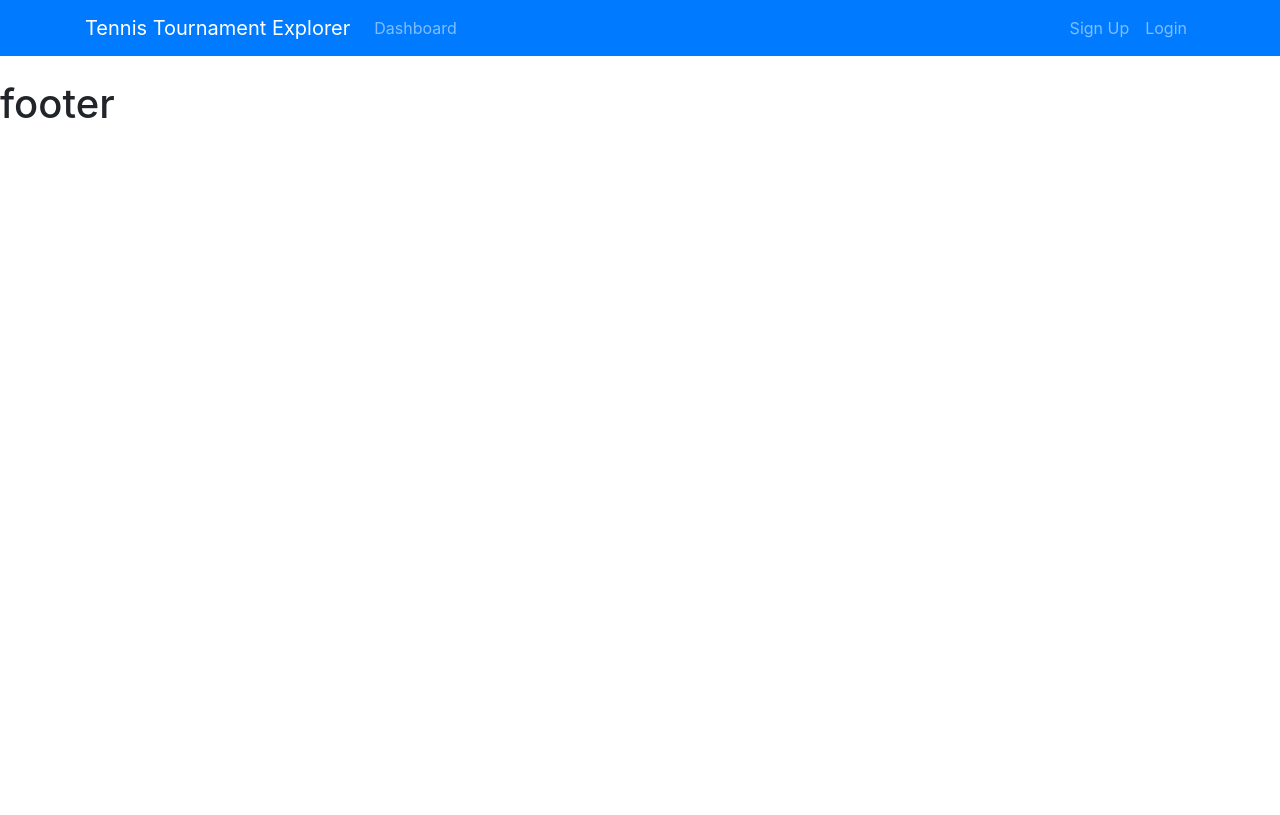
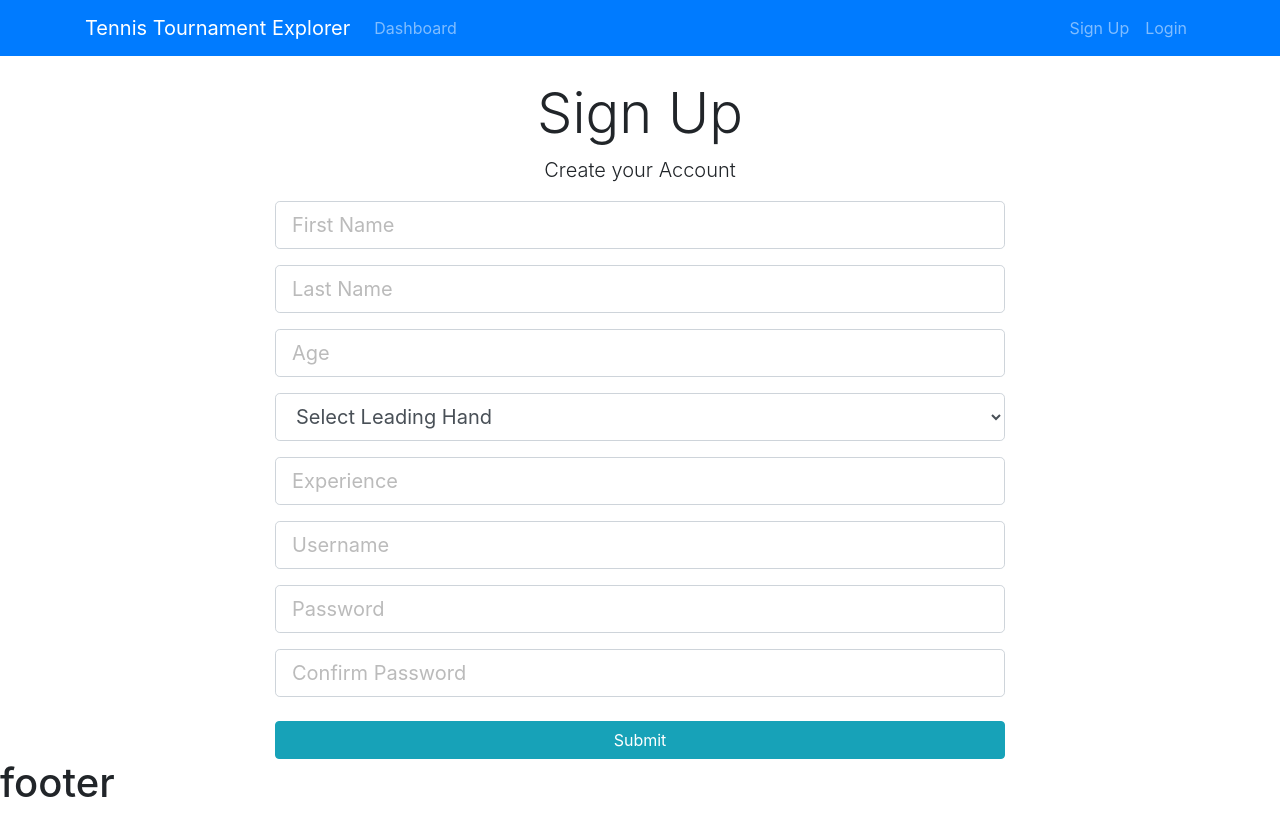
Before and after one commit to tiver69/tennis-log, a React (Create React App) app in the folder react-client/: page /register in a window 1280 px wide. Built offline with nearby package versions, Linux system fonts and the light colour scheme.

Commit message:
add page structure for security

```diff
--- a/react-client/src/App.js
+++ b/react-client/src/App.js
@@ -8,6 +8,9 @@ import UpdateTournament from './components/Tournament/UpdateTournament';
 import TournamentBoard from './components/TournamentBoard/TournamentBoard';
 import AddMatch from './components/TournamentBoard/Match/AddMatch';
 import UpdateMatch from './components/TournamentBoard/Match/UpdateMatch';
+import Landing from './components/Layout/Landing';
+import Register from './components/PlayerManagment/Register';
+import Login from './components/PlayerManagment/Login';
 import Footer from './components/Layout/Footer';
 import { BrowserRouter as Router, Route } from 'react-router-dom';
 import { Provider } from 'react-redux';
@@ -21,6 +24,15 @@ return (
 	<Router>
 	<div className="App">
 		<Header />
+		{
+			//Public routes
+		}
+		<Route exact path="/" component={ Landing }/>
+		<Route exact path="/register" component={ Register }/>
+		<Route exact path="/login" component={ Login }/>
+		{
+			//Private routes
+		}
 		<Route exact path="/dashboard" component={ Dashboard }/>
 		<Route exact path="/addTournament" component={ AddTournament }/>
 		<Route exact path="/updateTournament/:tournamentId" component={ UpdateTournament }/>
--- a/react-client/src/components/Layout/Header.js
+++ b/react-client/src/components/Layout/Header.js
@@ -1,13 +1,14 @@
 import React, { Component } from 'react';
+import { Link } from 'react-router-dom';
 
 class Header extends Component {
 	render(){
 		return (
 		<nav className="navbar navbar-expand-sm navbar-dark bg-primary mb-4">
 		    <div className="container">
-		        <a className="navbar-brand" href="Dashboard.html">
+		        <Link className="navbar-brand" to="/">
 		            Tennis Tournament Explorer
-		        </a>
+		        </Link>
 		        <button className="navbar-toggler" type="button" data-toggle="collapse" data-target="#mobile-nav">
 		            <span className="navbar-toggler-icon" />
 		        </button>
@@ -15,22 +16,22 @@ class Header extends Component {
 		        <div className="collapse navbar-collapse" id="mobile-nav">
 		            <ul className="navbar-nav mr-auto">
 		                <li className="nav-item">
-		                    <a className="nav-link" href="/dashboard">
+		                    <Link className="nav-link" to="/dashboard">
 		                        Dashboard
-		                    </a>
+		                    </Link>
 		                </li>
 		            </ul>
 
 	                <ul className="navbar-nav ml-auto">
 	                    <li className="nav-item">
-	                        <a className="nav-link " href="register.html">
+	                        <Link className="nav-link " to="/register">
 	                            Sign Up
-	                        </a>
+	                        </Link>
 	                    </li>
 	                    <li className="nav-item">
-	                        <a className="nav-link" href="login.html">
+	                        <Link className="nav-link" to="login">
 	                            Login
-	                        </a>
+	                        </Link>
 	                    </li>
 	                </ul>
 	            </div>
--- /dev/null
+++ b/react-client/src/components/Layout/Landing.js
@@ -0,0 +1,32 @@
+import React, { Component } from 'react';
+import { Link } from 'react-router-dom';
+
+class Landing extends Component {
+	render(){
+		return (
+		<div className="landing">
+		        <div className="light-overlay landing-inner text-dark">
+		            <div className="container">
+		                <div className="row">
+		                    <div className="col-md-12 text-center">
+		                        <h1 className="display-3 mb-4">Tennis Tournament Explorer Tool</h1>
+		                        <p className="lead">
+		                            Create account to have your tournament statistic
+		                        </p>
+		                        <hr />
+		                        <Link className="btn btn-lg btn-primary mr-2 " to="/register">
+		                            Sign Up
+		                        </Link>
+		                        <Link to="/login" className="btn btn-lg btn-secondary mr-2">
+		                            Login
+		                        </Link>
+		                    </div>
+		                </div>
+		            </div>
+		        </div>
+		    </div>
+		);
+	}
+}
+
+export default Landing;
--- /dev/null
+++ b/react-client/src/components/PlayerManagment/Login.js
@@ -0,0 +1,28 @@
+import React, { Component } from 'react';
+
+class Login extends Component {
+	render(){
+		return (
+		<div className="login">
+		        <div className="container">
+		            <div className="row">
+		                <div className="col-md-8 m-auto">
+		                    <h1 className="display-4 text-center">Log In</h1>
+		                    <form action="dashboard.html">
+		                        <div className="form-group">
+		                            <input type="username" className="form-control form-control-lg" placeholder="Username" name="email" />
+		                        </div>
+		                        <div className="form-group">
+		                            <input type="password" className="form-control form-control-lg" placeholder="Password" name="password" />
+		                        </div>
+		                        <input type="submit" className="btn btn-info btn-block mt-4" />
+		                    </form>
+		                </div>
+		            </div>
+		        </div>
+		    </div>
+		);
+	}
+}
+
+export default Login;
--- /dev/null
+++ b/react-client/src/components/PlayerManagment/Register.js
@@ -0,0 +1,56 @@
+import React, { Component } from 'react';
+
+class Register extends Component {
+	render(){
+		return (
+		<div className="register">
+		        <div className="container">
+		            <div className="row">
+		                <div className="col-md-8 m-auto">
+		                    <h1 className="display-4 text-center">Sign Up</h1>
+		                    <p className="lead text-center">Create your Account</p>
+		                    <form action="create-profile.html">
+		                        <div className="form-group">
+		                            <input type="text" className="form-control form-control-lg" placeholder="First Name" name="firstName"
+		                                required />
+		                        </div>
+		                        <div className="form-group">
+		                            <input type="text" className="form-control form-control-lg" placeholder="Last Name" name="lastName"
+		                                required />
+		                        </div>
+		                        <div className="form-group">
+		                            <input type="number" className="form-control form-control-lg" placeholder="Age" name="age"
+		                                required />
+		                        </div>
+		                        <div className="form-group">
+		                            <select className="form-control form-control-lg" name="leadingHand">
+		                                <option value="">Select Leading Hand</option>
+		                                <option value="true">Left</option>
+		                                <option value="false">Right</option>
+		                            </select>
+		                        </div>
+		                        <div className="form-group">
+		                            <input type="number" className="form-control form-control-lg" placeholder="Experience" name="experience"/>
+		                        </div>
+		                        <div className="form-group">
+		                            <input type="email" className="form-control form-control-lg" placeholder="Username" name="username" />
+
+		                        </div>
+		                        <div className="form-group">
+		                            <input type="password" className="form-control form-control-lg" placeholder="Password" name="password" />
+		                        </div>
+		                        <div className="form-group">
+		                            <input type="password" className="form-control form-control-lg" placeholder="Confirm Password"
+		                                name="password2" />
+		                        </div>
+		                        <input type="submit" className="btn btn-info btn-block mt-4" />
+		                    </form>
+		                </div>
+		            </div>
+		        </div>
+		    </div>
+		);
+	}
+}
+
+export default Register;
```
